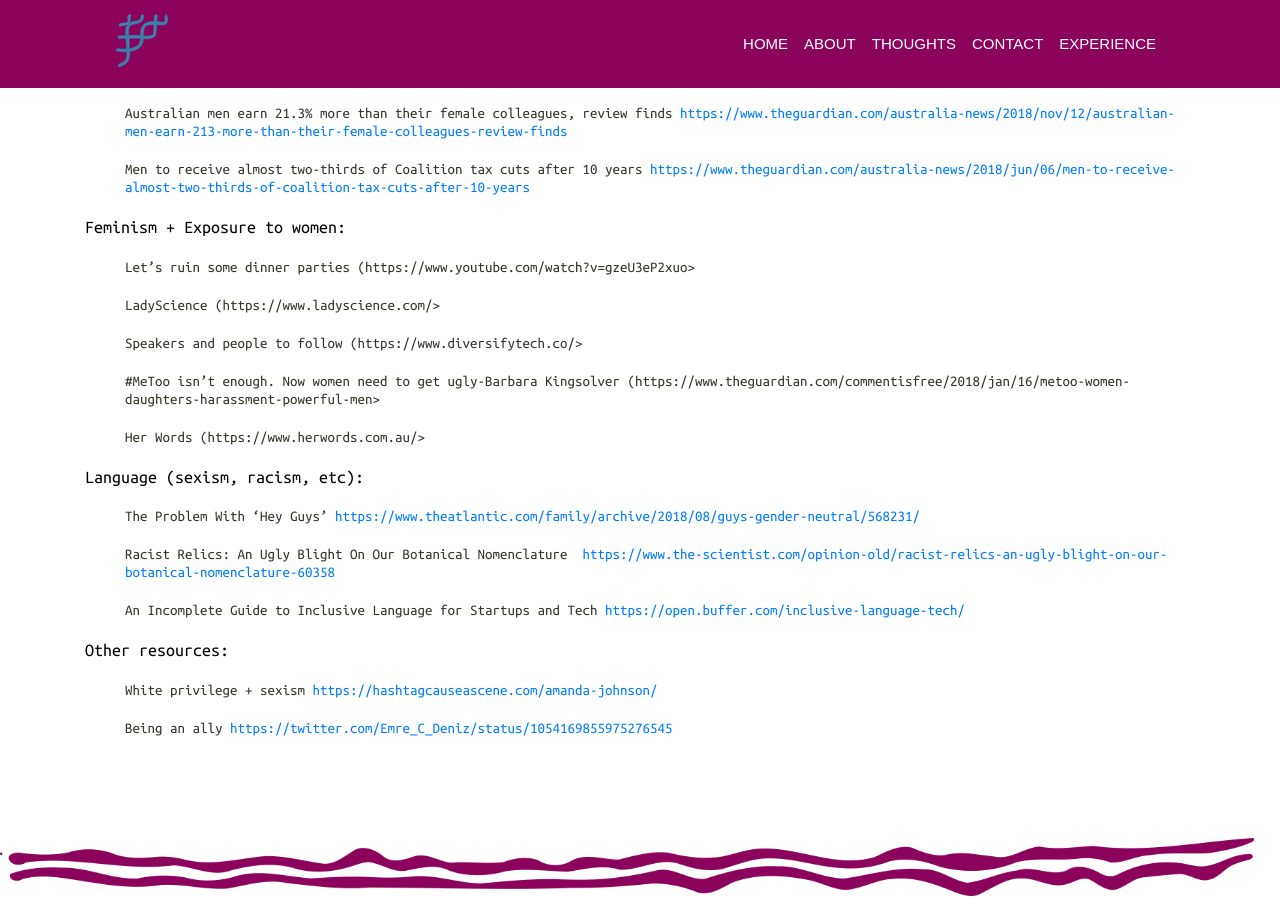
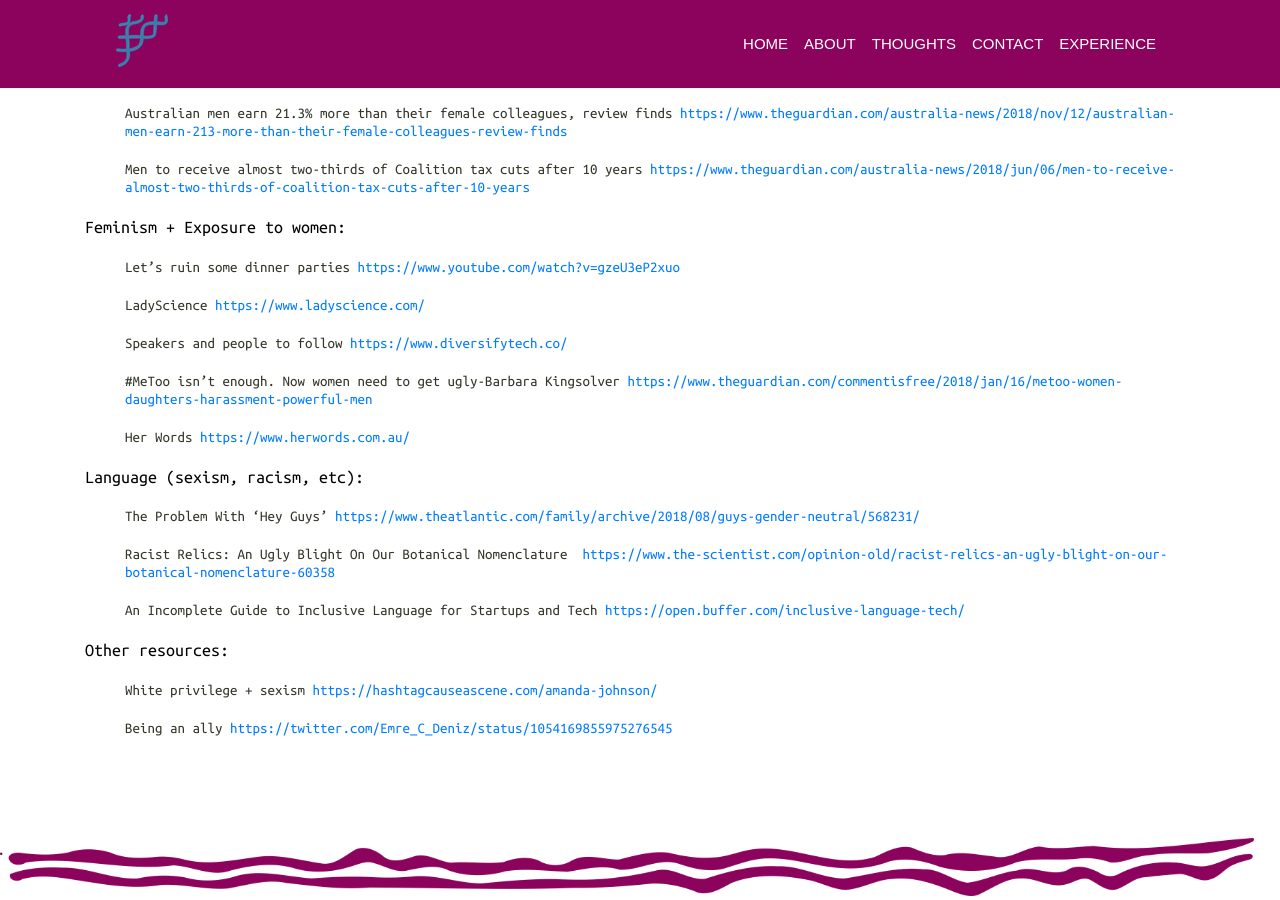
Before and after one commit to gacafe/gacafe.github.io, a Jekyll site: the page built from _posts/2020-11-22-resources.md, in a window 1280 px wide and 900 px high, scrolled down 1358 px. Built offline with Jekyll 4.4.1, drawn with Linux system fonts in a browser that asks for light colours; some web fonts are replaced.

```diff
--- a/404.html
+++ b/404.html
@@ -1,14 +1,14 @@
 ---
 layout: page
-title: Page not found
+title: Oopsies!
 image:
 permalink: /404.html
 ---
 <div class="container">
   <div class="row">
     <div class="col col-12" style="text-align: center">
-      <h2>404</h2>
-      <p>The requested page could not be found.</p>
+      <h2>404:Sorrz - broken link.</h2>
+      <p>You can go <a href="https://twitter.com/vagina_museum"> here</a> to learn new and interesting things!</p>
       <p><a href="{{site.baseurl}}/">Back to home</a></p>
     </div>
   </div>
--- a/_includes/about-section.html
+++ b/_includes/about-section.html
@@ -4,6 +4,7 @@
     <div class="row">
       <div class="col-lg-10 mx-auto text-center">
         <p class="font-secondary paragraph-lg text-dark">{{ site.data.settings.blurb }}</p>
+        <p class="font-secondary paragraph-lg text-dark">The pandemic as been strange for me. I moved from Melbourne (Australia) to Cambridge (UK) in November 2020 and although that was a while ago, it does not feel that way. I update this website sporadically, and usually, I am up to much more than what you see here.  Say hi :)</p>
         <a href="{{ site.data.settings.blurb-btn-link }}" class="btn btn-transparent">{{ site.data.settings.blurb-btn-name }}</a>
       </div>
     </div>
--- a/_posts/2020-11-22-resources.md
+++ b/_posts/2020-11-22-resources.md
@@ -34,11 +34,11 @@ I found this list I made for someone, of resources I thought were important. I a
 - Men to receive almost two-thirds of Coalition tax cuts after 10 years <https://www.theguardian.com/australia-news/2018/jun/06/men-to-receive-almost-two-thirds-of-coalition-tax-cuts-after-10-years>
 
 ##### Feminism + Exposure to women:
-- Let's ruin some dinner parties (https://www.youtube.com/watch?v=gzeU3eP2xuo>
-- LadyScience (https://www.ladyscience.com/>
-- Speakers and people to follow (https://www.diversifytech.co/>
-- #MeToo isn’t enough. Now women need to get ugly-Barbara Kingsolver (https://www.theguardian.com/commentisfree/2018/jan/16/metoo-women-daughters-harassment-powerful-men>
-- Her Words (https://www.herwords.com.au/>
+- Let's ruin some dinner parties <https://www.youtube.com/watch?v=gzeU3eP2xuo>
+- LadyScience <https://www.ladyscience.com/>
+- Speakers and people to follow <https://www.diversifytech.co/>
+- #MeToo isn’t enough. Now women need to get ugly-Barbara Kingsolver <https://www.theguardian.com/commentisfree/2018/jan/16/metoo-women-daughters-harassment-powerful-men>
+- Her Words <https://www.herwords.com.au/>
 
 
 ##### Language (sexism, racism, etc):
```
